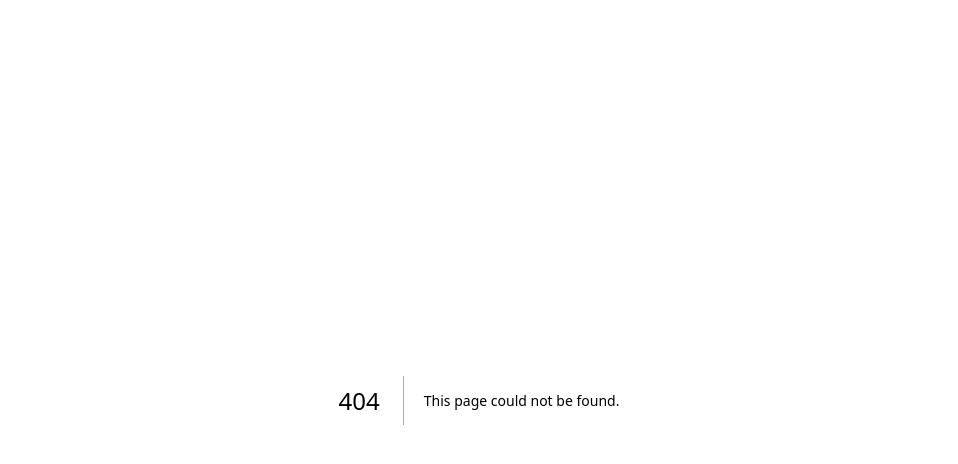
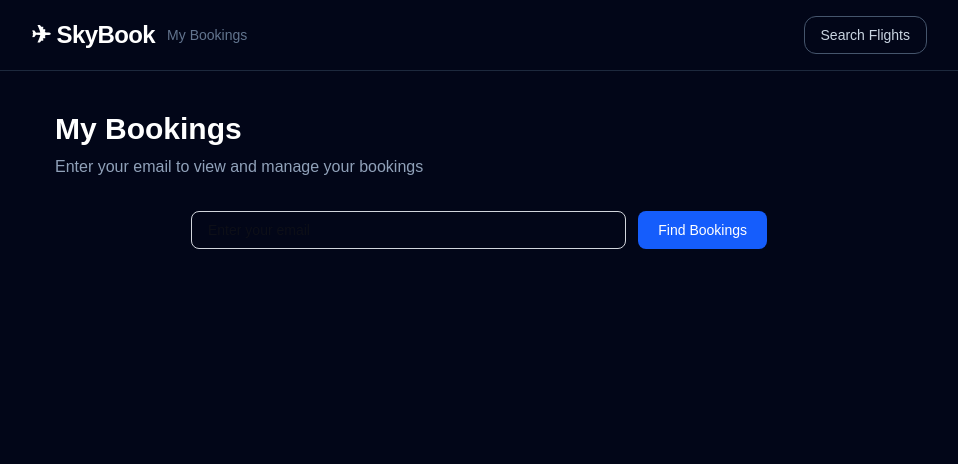
Before and after one commit to sanvi-02/Airplane-reservation, a Next.js app: page /my-bookings in a window 1280 px wide. Before the commit this address had no page. Shown: the top 464 px of the page, without its empty margins (161-1119 px from the left). Built offline with nearby package versions, Linux system fonts and the light colour scheme.

Commit message:
My booking added to navbar

```diff
--- a/app/(routes)/my-booking/page.tsx
+++ /dev/null
@@ -1,15 +0,0 @@
-import BookingLookup from "@/components/BookingLookup";
-
-export default function MyBookingsPage() {
-  return (
-    <main className="min-h-screen bg-gray-50 py-10 px-4">
-      <h1 className="text-2xl font-bold text-center text-gray-800 mb-2">
-        My Bookings
-      </h1>
-      <p className="text-center text-sm text-gray-500 mb-8">
-        Enter your email to view and manage your bookings
-      </p>
-      <BookingLookup />
-    </main>
-  );
-}
--- /dev/null
+++ b/app/(routes)/my-bookings/page.tsx
@@ -0,0 +1,34 @@
+import BookingLookup from "@/components/BookingLookup";
+
+export default function MyBookingsPage() {
+  return (
+    <main className="min-h-screen bg-slate-950">
+      {/* Navbar */}
+      <header className="border-b border-slate-800 px-6 py-4">
+        <div className="max-w-4xl mx-auto flex items-center justify-between">
+          <div className="flex items-center gap-3">
+            <a href="/search" className="text-2xl font-bold text-white tracking-tight">
+              ✈ SkyBook
+            </a>
+            <span className="text-slate-500 text-sm">My Bookings</span>
+          </div>
+
+          <a href="/search"
+            className="text-sm text-slate-300 hover:text-white border border-slate-600 px-4 py-2 rounded-xl hover:border-slate-400 transition"
+          >
+            Search Flights
+          </a>
+        </div>
+      </header>
+
+      {/* Content */}
+      <div className="max-w-4xl mx-auto px-6 py-10">
+        <h1 className="text-3xl font-bold text-white mb-2">My Bookings</h1>
+        <p className="text-slate-400 mb-8">
+          Enter your email to view and manage your bookings
+        </p>
+        <BookingLookup />
+      </div>
+    </main>
+  );
+}
--- a/app/search/page.tsx
+++ b/app/search/page.tsx
@@ -111,11 +111,17 @@ export default function SearchPage() {
   return (
     <main className="min-h-screen bg-slate-950">
       <header className="border-b border-slate-800 px-6 py-4">
-        <div className="max-w-4xl mx-auto flex items-center gap-3">
-          <span className="text-2xl font-bold text-white tracking-tight">
-            ✈ SkyBook
-          </span>
-          <span className="text-slate-500 text-sm">Flight Search</span>
+        <div className="max-w-4xl mx-auto flex items-center justify-between">
+          <div className="flex items-center gap-3">
+            <span className="text-2xl font-bold text-white tracking-tight">
+              ✈ SkyBook
+            </span>
+            <span className="text-slate-500 text-sm">Flight Search</span>
+          </div>
+
+          <a href="/my-bookings" className="text-sm text-slate-300 hover:text-white border border-slate-600 px-4 py-2 rounded-xl hover:border-slate-400 transition">
+            My Bookings
+          </a>
         </div>
       </header>
 
```
